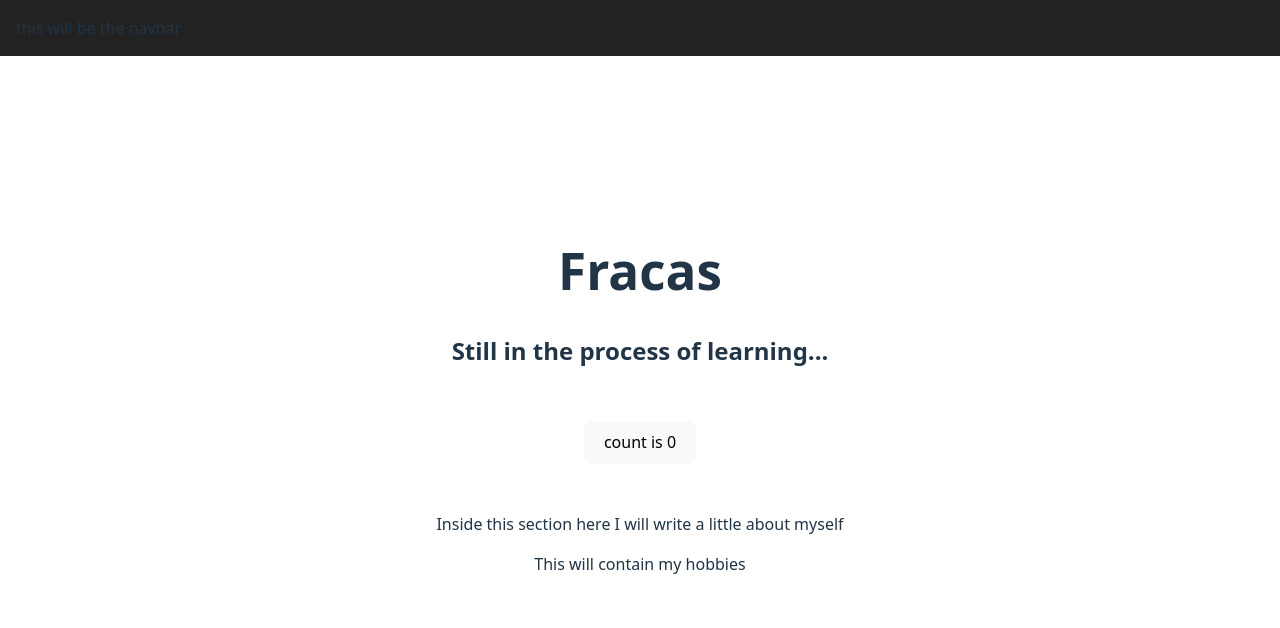
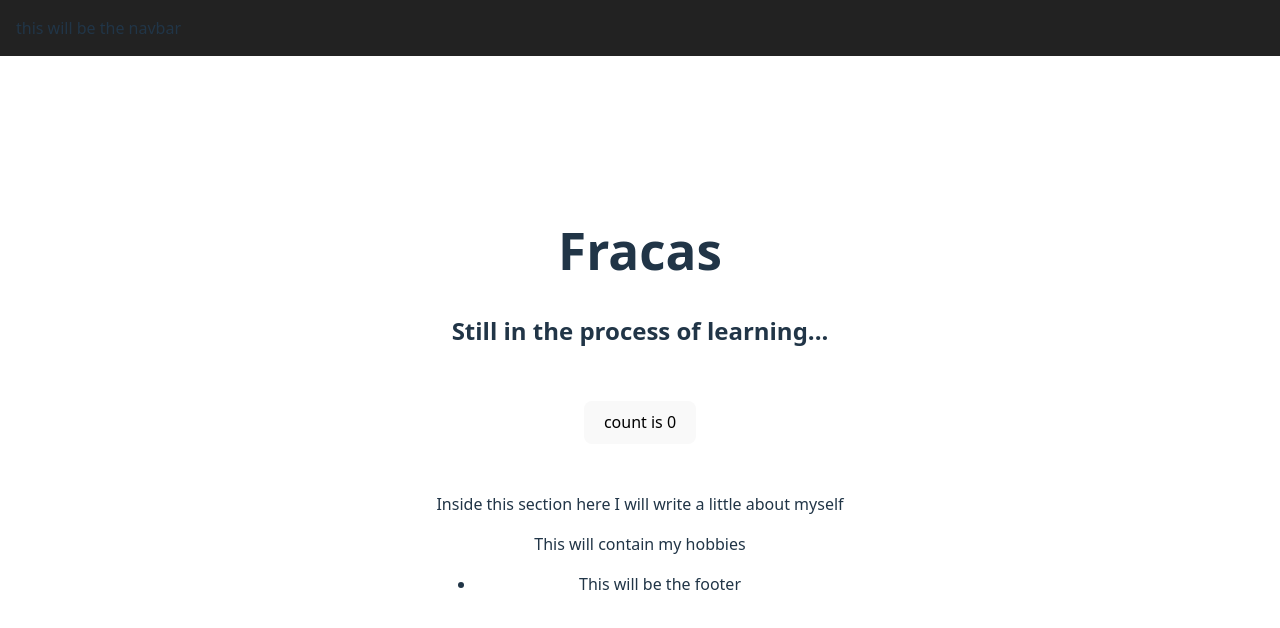
Before and after one commit to Fr4cas/fracas-app, a React (Vite) app: page / in a window 1280 px wide. Shown: the top 628 px of the page. Built offline with nearby package versions, Linux system fonts and the light colour scheme.

Commit message:
feat: add Footer component to Home

```diff
--- /dev/null
+++ b/src/components/Footer.jsx
@@ -0,0 +1,11 @@
+function Footer() {
+    return (
+        <>
+            <ul>
+                <li>This will be the footer</li>
+            </ul>
+        </>
+    )
+}
+
+export default Footer
--- a/src/pages/Home.jsx
+++ b/src/pages/Home.jsx
@@ -3,6 +3,7 @@ import About from '../components/About'
 import Hero from "../components/Hero"
 import Navbar from "../components/Navbar"
 import Hobby from '../components/Hobby'
+import Footer from '../components/Footer'
 
 function Home() {
     const [count, setCount] = useState(0)
@@ -18,6 +19,7 @@ function Home() {
             </div>
             <About />
             <Hobby />
+            <Footer />
         </>
     )
 }
```
